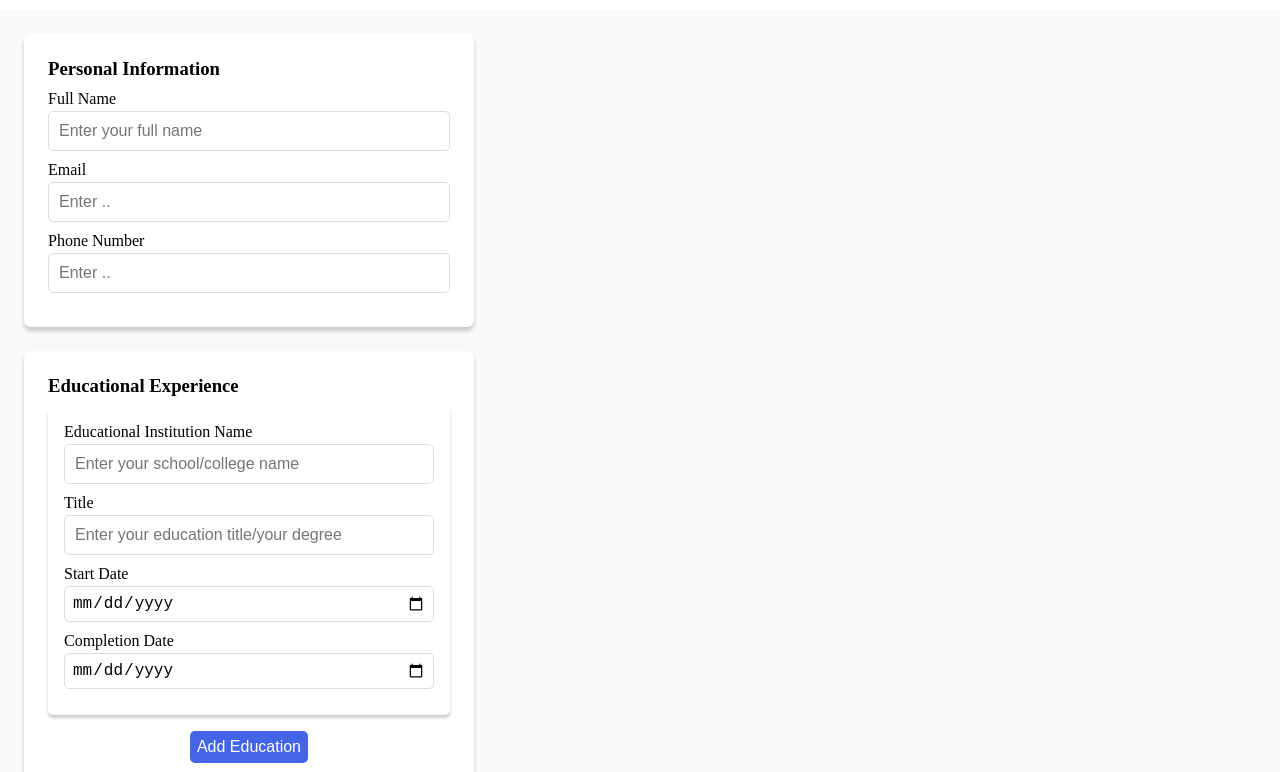
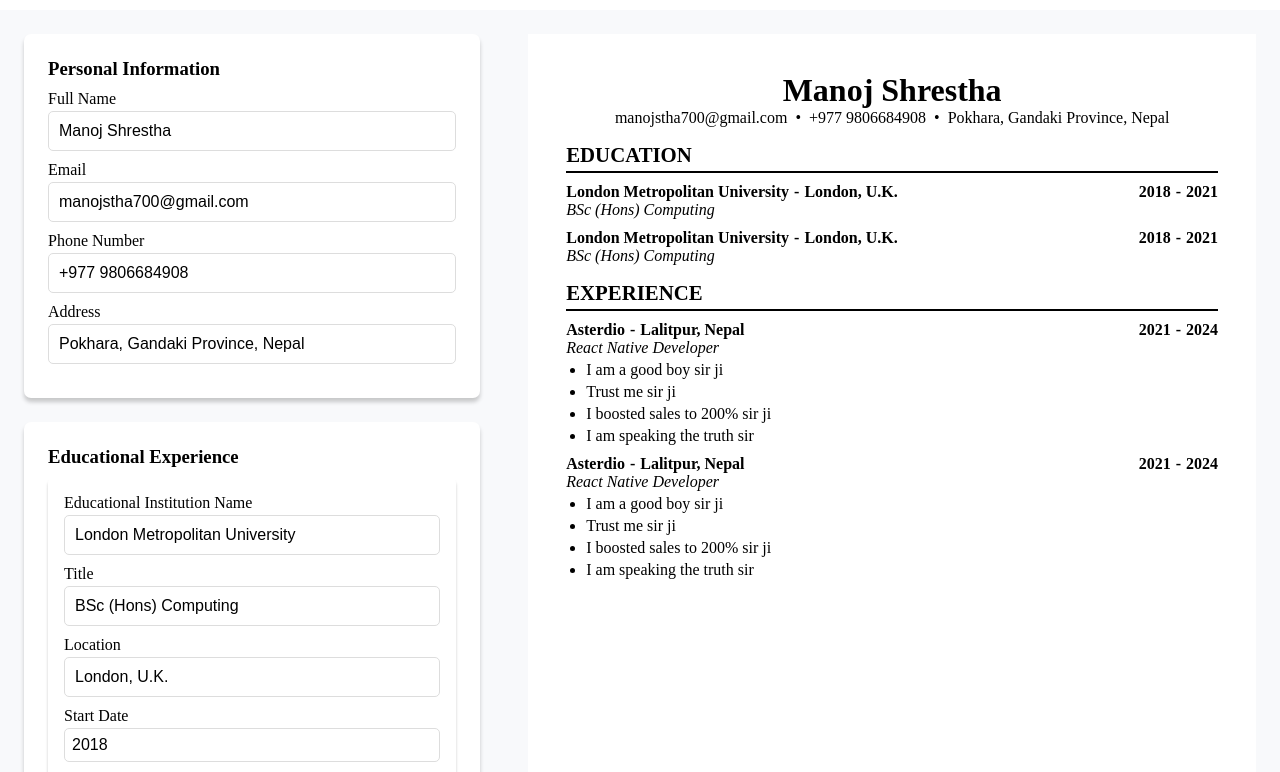
Before and after one commit to monajstha/cv-application, a React (Vite) app: page / in a window 1280 px wide. Shown: the top 772 px of the page. Built offline with nearby package versions, Linux system fonts and the light colour scheme.

Commit message:
add: add preview component

```diff
--- a/src/App.jsx
+++ b/src/App.jsx
@@ -6,7 +6,7 @@ import TextInput from "./components/TextInput/TextInput";
 
 function App() {
   return (
-    <div className="appContainer">
+    <div>
       <PersonalInfoInput />
     </div>
   );
--- a/src/components/CV_Form/CvForm.jsx
+++ b/src/components/CV_Form/CvForm.jsx
@@ -12,7 +12,7 @@ export default function CvForm({
   handleAddInputSection,
   handleRemoveInputSection,
 }) {
-  // console.log("Inside CvForm", data);
+  console.log("Inside CvForm", data);
 
   return (
     <form key={"CvForm"} id="cv_form" onSubmit={handleSubmit}>
@@ -25,7 +25,7 @@ export default function CvForm({
           onChange={(e) =>
             handleInput("personalInfo", "full_name", e.target.value)
           }
-          value={data?.full_name}
+          value={data?.personalInfo?.full_name}
         />
         <TextInput
           id="email"
@@ -33,17 +33,28 @@ export default function CvForm({
           type="email"
           placeholder={"Enter .."}
           onChange={(e) => handleInput("personalInfo", "email", e.target.value)}
-          value={data?.email}
+          value={data?.personalInfo?.email}
         />
         <TextInput
           id="phone_number"
           label={"Phone Number"}
           placeholder={"Enter .."}
-          type="number"
+          type="text"
           onChange={(e) =>
             handleInput("personalInfo", "phone_number", e.target.value)
           }
-          value={data?.phone_number}
+          value={data?.personalInfo?.phone_number}
+        />
+
+        <TextInput
+          id="address"
+          label={"Address"}
+          placeholder={"Enter .."}
+          type="text"
+          onChange={(e) =>
+            handleInput("personalInfo", "address", e.target.value)
+          }
+          value={data?.personalInfo?.address}
         />
       </section>
 
--- a/src/components/CV_Preview/Preview.jsx
+++ b/src/components/CV_Preview/Preview.jsx
@@ -1,11 +1,97 @@
 import React from "react";
+import "./preview.css";
 
 export default function Preview({ data }) {
   const { personalInfo, educationalInfo, professionalInfo } = data;
+
+  const renderJobResponsibilitiesList = (job_responsibilities) => {
+    if (!job_responsibilities) return;
+    const list = job_responsibilities
+      .substring(0, job_responsibilities.length - 1)
+      .split(".")
+      .map((item) => (
+        <ul className="list">
+          <li>{item}</li>
+        </ul>
+      ));
+    return list;
+  };
+
   return (
-    <div>
+    <div className="previewContainer">
       {" "}
-      <h1>{personalInfo?.full_name}</h1>
+      {/* Personal Info */}
+      <div className="personalInfo">
+        <h1>{personalInfo?.full_name}</h1>
+        <div className="contactInfoWrapper">
+          <p>{personalInfo?.email}</p>
+          <p>•</p>
+          <p>{personalInfo?.phone_number}</p>
+          <p>•</p>
+          <p>
+            {personalInfo?.address} {"  "}
+          </p>
+        </div>
+      </div>
+      {/* Educational Info */}
+      <div className="sectionWrapper">
+        <div className="sectionHeaderWrapper">
+          <p className="sectionHeader">Education</p>
+        </div>
+        {educationalInfo?.map((item) => (
+          <div className="sectionValueWrapper">
+            <div className="infoTitleWrapper">
+              <div className="dateWrapper">
+                <p>{item?.school_name}</p>
+                <p className="separator">
+                  {" "}
+                  <strong>-</strong>{" "}
+                </p>
+                <p>{item?.school_location}</p>
+              </div>
+              <div className="dateWrapper">
+                <p>{educationalInfo[0]?.education_start_date}</p>
+                <p className="separator">
+                  {" "}
+                  <strong>-</strong>{" "}
+                </p>
+                <p>{item?.education_completion_date}</p>
+              </div>
+            </div>
+            <p className="value">{item?.education_title}</p>
+          </div>
+        ))}
+      </div>
+      {/* Professional Info */}
+      <div className="sectionWrapper">
+        <div className="sectionHeaderWrapper">
+          <p className="sectionHeader">Experience</p>
+        </div>
+        {professionalInfo?.map((item) => (
+          <div className="sectionValueWrapper">
+            <div className="infoTitleWrapper">
+              <div className="dateWrapper">
+                <p>{item?.company_name}</p>
+                <p className="separator">
+                  {" "}
+                  <strong>-</strong>{" "}
+                </p>
+                <p>{item?.company_location}</p>
+              </div>
+              <div className="dateWrapper">
+                <p>{item?.job_start_date}</p>
+                <p className="separator">
+                  {" "}
+                  <strong>-</strong>{" "}
+                </p>
+                <p>{item?.job_end_date}</p>
+              </div>
+            </div>
+            <p className="value">{item?.job_position}</p>
+            {renderJobResponsibilitiesList(item?.job_responsibilities)}
+          </div>
+        ))}
+      </div>
     </div>
   );
 }
--- /dev/null
+++ b/src/components/CV_Preview/preview.css
@@ -0,0 +1,73 @@
+.previewContainer {
+  display: flex;
+  flex-direction: column;
+  /* justify-content: center; */
+  background-color: white;
+  margin: 24px;
+  padding: 7px;
+  /* box-shadow: 0px 3px 3px rgba(0, 0, 0, 0.2); */
+  /* width: 100%; */
+}
+
+.personalInfo {
+  display: flex;
+  align-items: center;
+  flex-direction: column;
+  /* background-color: aliceblue; */
+  /* width: 100%; */
+}
+
+.contactInfoWrapper {
+  display: flex;
+}
+
+.contactInfoWrapper > p {
+  margin: 0 4px 0;
+}
+
+.sectionHeaderWrapper {
+  border-bottom-width: 2px;
+  border-bottom-style: solid;
+  border-color: black;
+  margin-top: 16px;
+}
+
+.sectionHeader {
+  text-transform: uppercase;
+  font-size: 1.3rem;
+  font-weight: 800;
+  padding: 0 0 4px;
+}
+
+.sectionWrapper {
+}
+
+.infoTitleWrapper {
+  display: flex;
+  justify-content: space-between;
+  margin-top: 5px;
+  font-weight: bold;
+  font-size: 1rem;
+}
+
+.dateWrapper {
+  display: flex;
+}
+
+.separator {
+  margin: 0 5px 0;
+  font-size: 1rem;
+}
+
+.value {
+  font-style: italic;
+}
+
+.sectionValueWrapper {
+  margin-top: 10px;
+}
+
+.list {
+  padding-left: 20px;
+  margin-top: 4px;
+}
--- a/src/components/CV_Wrapper/Wrapper.jsx
+++ b/src/components/CV_Wrapper/Wrapper.jsx
@@ -7,17 +7,26 @@ import "./wrapper.css";
 export default function Wrapper() {
   const [data, setData] = useState({
     personalInfo: {
-      full_name: "",
-      email: "",
-      phone_number: "",
+      full_name: "Manoj Shrestha",
+      email: "manojstha700@gmail.com",
+      phone_number: "+977 9806684908",
+      address: "Pokhara, Gandaki Province, Nepal",
     },
     educationalInfo: [
       {
         id: new Date(),
         ...educationalData,
       },
+      {
+        id: new Date(),
+        ...educationalData,
+      },
     ],
     professionalInfo: [
+      {
+        id: new Date(),
+        ...professionalData,
+      },
       {
         id: new Date(),
         ...professionalData,
--- a/src/components/CV_Wrapper/wrapper.css
+++ b/src/components/CV_Wrapper/wrapper.css
@@ -1,7 +1,7 @@
 .container {
   display: grid;
   grid-template-columns: 1.3fr 2fr;
-  gap: 16px;
+  /* gap: 16px; */
   background-color: rgb(248, 249, 251);
 }
 
@@ -13,7 +13,4 @@
 
 .previewContainer {
   grid-column: 2 / 3;
-  display: flex;
-  justify-content: center;
-  /* background-color: white; */
 }
--- a/src/components/EducationalInfo/EducationalInfo.jsx
+++ b/src/components/EducationalInfo/EducationalInfo.jsx
@@ -2,6 +2,7 @@ import React from "react";
 import TextInput from "../TextInput/TextInput";
 
 export default function EducationalInfo({ data, handleInput, index = 0 }) {
+  console.log(data?.educationalInfo, index);
   return (
     <>
       <TextInput
@@ -31,13 +32,29 @@ export default function EducationalInfo({ data, handleInput, index = 0 }) {
         value={data?.educationalInfo[index]?.education_title}
       />
 
+      <TextInput
+        id="school_location"
+        label={"Location"}
+        type="text"
+        placeholder={"Enter your school/college address "}
+        onChange={(e) =>
+          handleInput(
+            "educationalInfo",
+            "school_location",
+            e.target.value,
+            index
+          )
+        }
+        value={data?.educationalInfo[index]?.school_location}
+      />
+
       {/* <div className="rowInputs"> */}
       <TextInput
         id="education_start_date"
         className="calendar"
         label={"Start Date"}
         placeholder={"Enter the start date"}
-        type="date"
+        type="text"
         onChange={(e) =>
           handleInput(
             "educationalInfo",
@@ -54,7 +71,7 @@ export default function EducationalInfo({ data, handleInput, index = 0 }) {
         className="calendar"
         label={"Completion Date"}
         placeholder={"Enter the completion date or expected completion date"}
-        type="date"
+        type="text"
         onChange={(e) =>
           handleInput(
             "educationalInfo",
--- a/src/components/ProfessionalInfo/ProfessionalInfo.jsx
+++ b/src/components/ProfessionalInfo/ProfessionalInfo.jsx
@@ -26,12 +26,28 @@ export default function ProfessionalInfo({ data, handleInput, index = 0 }) {
         value={data?.professionalInfo[index]?.job_position}
       />
 
+      <TextInput
+        id="company_location"
+        label={"Location"}
+        type="text"
+        placeholder="Enter the company's name"
+        onChange={(e) =>
+          handleInput(
+            "professionalInfo",
+            "company_location",
+            e.target.value,
+            index
+          )
+        }
+        value={data?.professionalInfo[index]?.company_location}
+      />
+
       {/* <div className="rowInputs"> */}
       <TextInput
         id="job_start_date"
         className="calendar"
         label={"Start Date"}
-        type="date"
+        type="text"
         placeholder="Enter the start date"
         onChange={(e) =>
           handleInput(
@@ -48,7 +64,7 @@ export default function ProfessionalInfo({ data, handleInput, index = 0 }) {
         id="job_end_date"
         className="calendar"
         label={"End Date"}
-        type="date"
+        type="text"
         placeholder="Enter the end date"
         onChange={(e) =>
           handleInput("professionalInfo", "job_end_date", e.target.value, index)
--- a/src/helpers/constants.js
+++ b/src/helpers/constants.js
@@ -1,16 +1,19 @@
 const educationalData = {
-  school_name: "",
-  education_title: "",
-  education_start_date: "",
-  education_completion_date: "",
+  school_name: "London Metropolitan University",
+  school_location: "London, U.K.",
+  education_title: "BSc (Hons) Computing",
+  education_start_date: "2018",
+  education_completion_date: "2021",
 };
 
 const professionalData = {
-  company_name: "",
-  job_position: "",
-  job_start_date: "",
-  job_end_date: "",
-  job_responsibilities: "",
+  company_name: "Asterdio",
+  company_location: "Lalitpur, Nepal",
+  job_position: "React Native Developer",
+  job_start_date: "2021",
+  job_end_date: "2024",
+  job_responsibilities:
+    "I am a good boy sir ji. Trust me sir ji. I boosted sales to 200% sir ji. I am speaking the truth sir.",
 };
 
 export { educationalData, professionalData };
```
